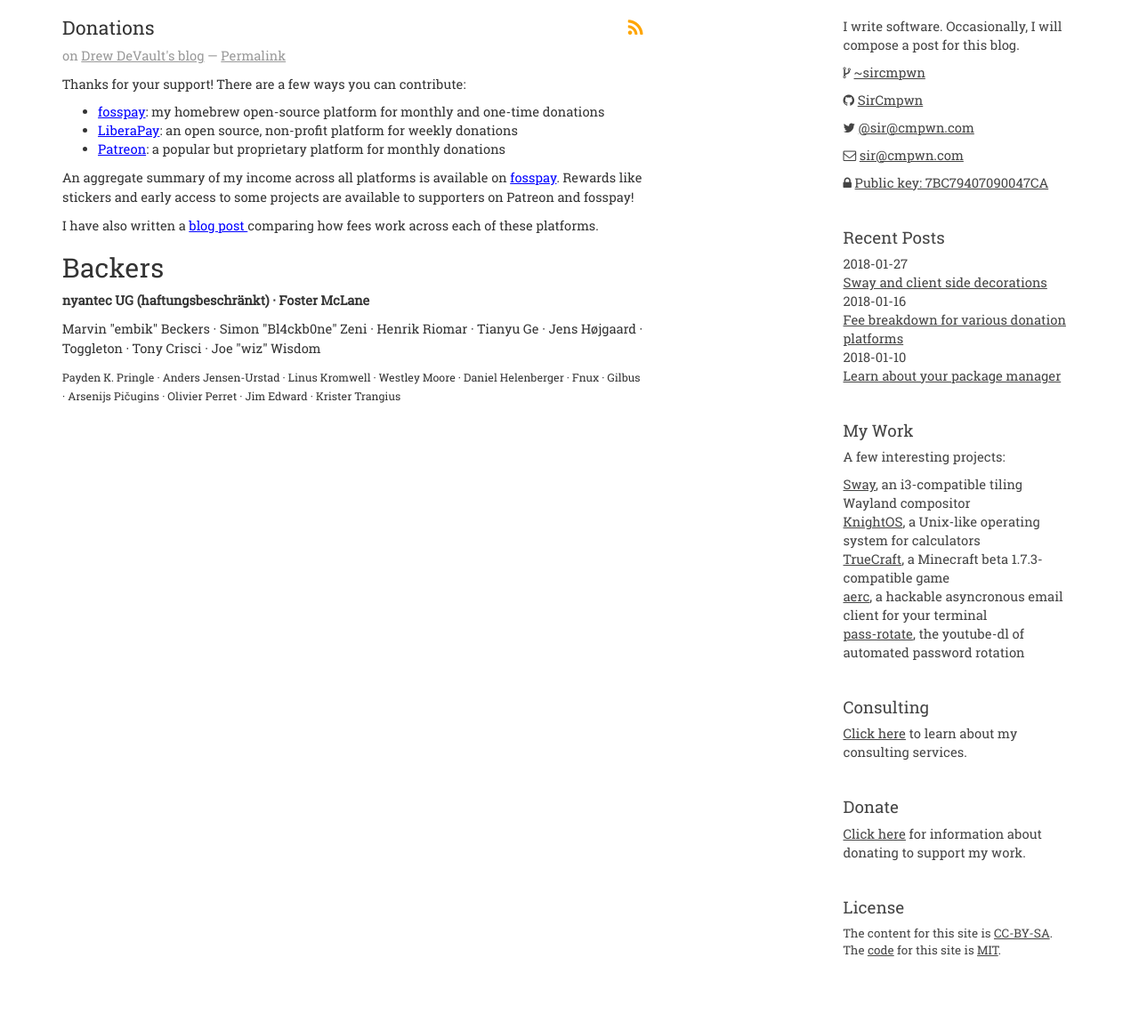
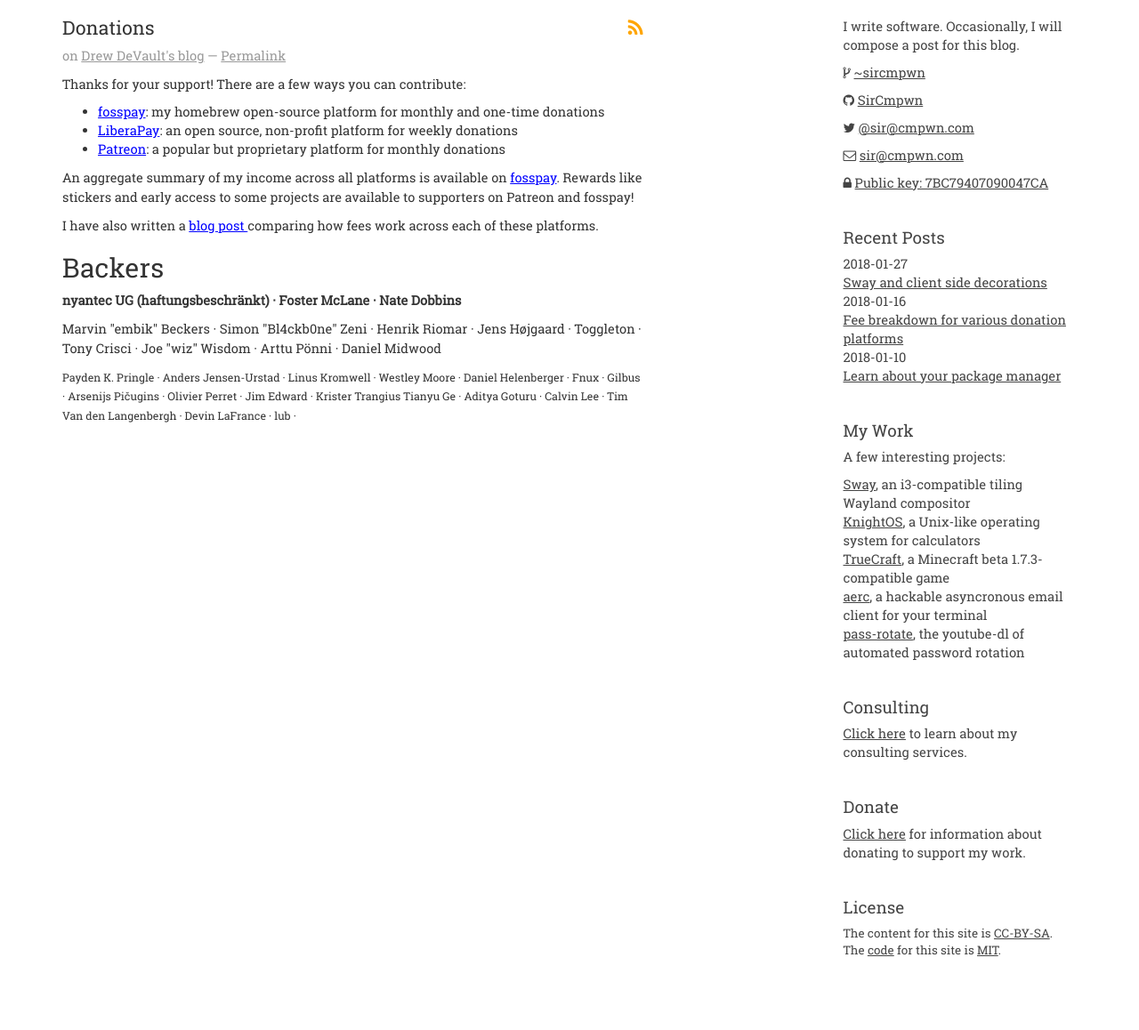
Before and after one commit to stormblog/sircmpwn.github.io, a Jekyll site: the page built from backers.html, in a window 1280 px wide. Shown: the whole page at 89% size. Built offline with Jekyll 4.4.1, drawn with Linux system fonts in a browser that asks for light colours.

Commit message:
Update backers.html

```diff
--- a/backers.html
+++ b/backers.html
@@ -36,18 +36,20 @@ title: Donations
 <p>
   <strong>
     nyantec UG (haftungsbeschränkt) ·
-    Foster McLane <!-- Stickers, sr.ht fulfilled -->
+    Foster McLane · <!-- Stickers, sr.ht fulfilled -->
+    Nate Dobbins <!-- Stickers, sr.ht UNFULFILLED -->
   </strong>
 </p>
 <p>
   Marvin "embik" Beckers · <!-- Stickers fulfilled -->
   Simon "Bl4ckb0ne" Zeni · <!-- Stickers fulfilled -->
   Henrik Riomar · <!-- Stickers fulfilled -->
-  Tianyu Ge · <!-- Stickers fulfilled -->
   Jens Højgaard · <!-- Stickers fullfilled -->
   Toggleton · <!-- Stickers offered -->
   Tony Crisci · <!-- Stickers offered -->
-  Joe "wiz" Wisdom <!-- Stickers fulfilled -->
+  Joe "wiz" Wisdom · <!-- Stickers fulfilled -->
+  Arttu Pönni · <!-- Stickers UNFULFILLED -->
+  Daniel Midwood <!-- Stickers UNFULFILLED -->
 </p>
 <p>
   <small>
@@ -62,6 +64,12 @@ title: Donations
     Olivier Perret · <!-- Stickers fulfilled -->
     Jim Edward · <!-- Does not want stickers -->
     Krister Trangius <!-- Stickers fulfilled -->
+    Tianyu Ge · <!-- Stickers fulfilled -->
+    Aditya Goturu · <!-- Stickers UNFULLFILLED -->
+    Calvin Lee · <!-- Stickers UNFULLFILLED -->
+    Tim Van den Langenbergh · <!-- Stickers UNFULFILLED -->
+    Devin LaFrance · <!-- Stickers UNFULFILLED -->
+    lub · <!-- Stickers no address -->
     <!-- Olle Månsson · CC declined -->
   </small>
 </p>
```
